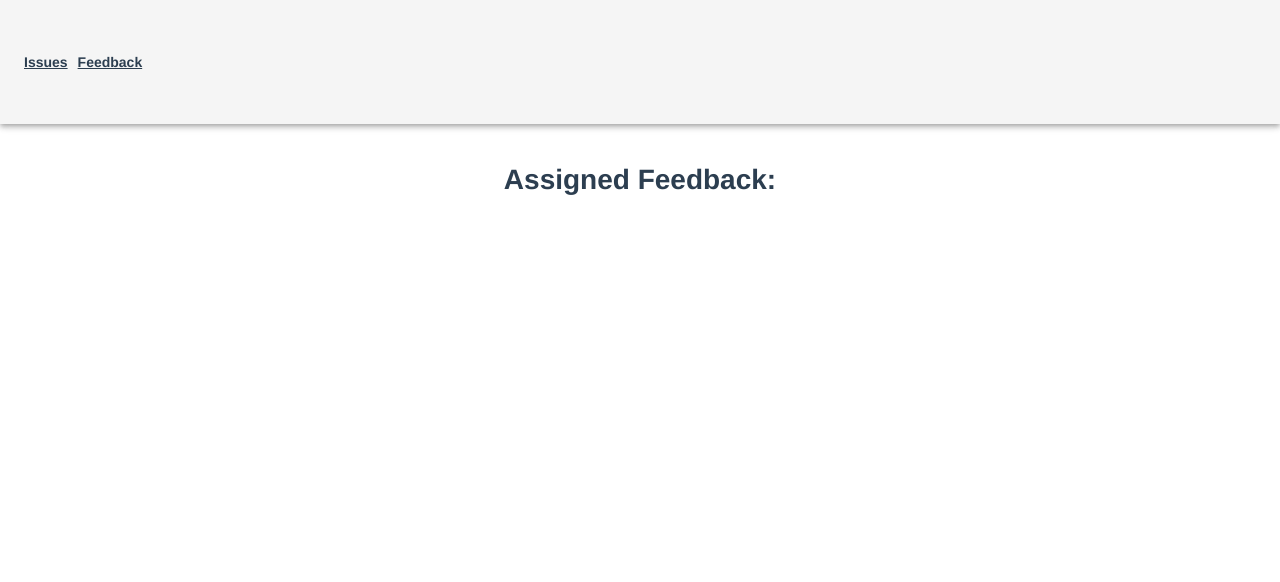
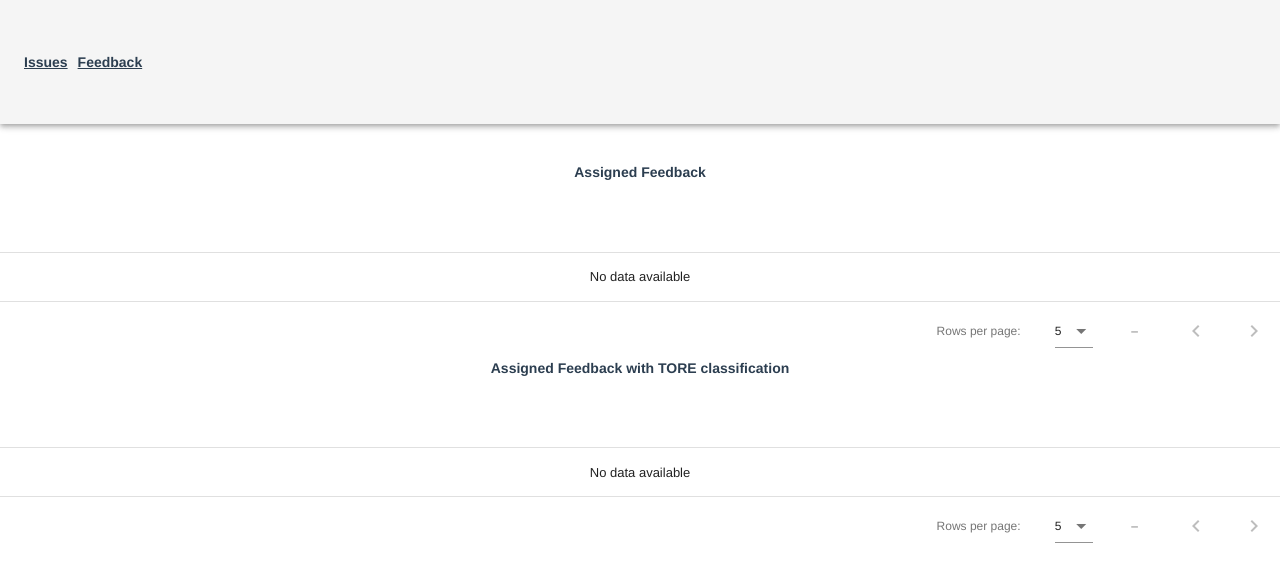
Before and after one commit to tunao/jira-frontend, a Vue app: page /assigned-feedback/1 in a window 1280 px wide. Shown: the top 582 px of the page. Built offline with nearby package versions, Linux system fonts and the light colour scheme.

Commit message:
removed select excel sheet and add button for new classification with tore

```diff
--- a/src/components/AssigenedFeedbackDetail.vue
+++ b/src/components/AssigenedFeedbackDetail.vue
@@ -1,8 +1,18 @@
 <template>
   <div>
-    <h1>Assigned Feedback: </h1>
-<!--    TODO: should show max 3 feedbacks-->
-    <p>{{ $route.params.item.right_feedback_issue }}</p>
+
+    <p>Assigned Feedback</p>
+    <v-data-table
+    >
+      <template >
+      </template>
+    </v-data-table>
+    <p>Assigned Feedback with TORE classification</p>
+    <v-data-table
+    >
+      <template >
+      </template>
+    </v-data-table>
   </div>
 </template>
 
--- a/src/components/Feedback.vue
+++ b/src/components/Feedback.vue
@@ -1,7 +1,7 @@
 <template>
   <div>
-    <input type="file" id="file-input" name="file-input" @change="handleFileChange"/>
-    <label id="file-input-label" for="file-input">Select a File</label>
+<!--    <input type="file" id="file-input" name="file-input" @change="handleFileChange"/>-->
+<!--    <label id="file-input-label" for="file-input">Select a File</label>-->
     <v-data-table
         :headers="tableHeaders"
         :items="feedback"
--- a/src/components/Issues.vue
+++ b/src/components/Issues.vue
@@ -15,8 +15,12 @@
           <v-radio value="1"></v-radio>
           <v-btn dark color="blue" @click="getIssueTypesByProjectName()" style="margin-left: 40px"> SEARCH
           </v-btn>
-          <v-btn dark color="blue" style="margin-left: 40px"> Assign Feedback to Issues
-          </v-btn>
+          <div>
+            <v-btn dark color="blue" style="margin-left: 40px; display: block"> Assign Feedback to Issues
+            </v-btn>
+            <v-btn dark color="blue"> Assign Feedback to Issues with TORE classification
+            </v-btn>
+          </div>
         </div>
       </v-radio-group>
       <p v-if="!isProjectSelected" style="color: red">{{ warning }}</p>
```
